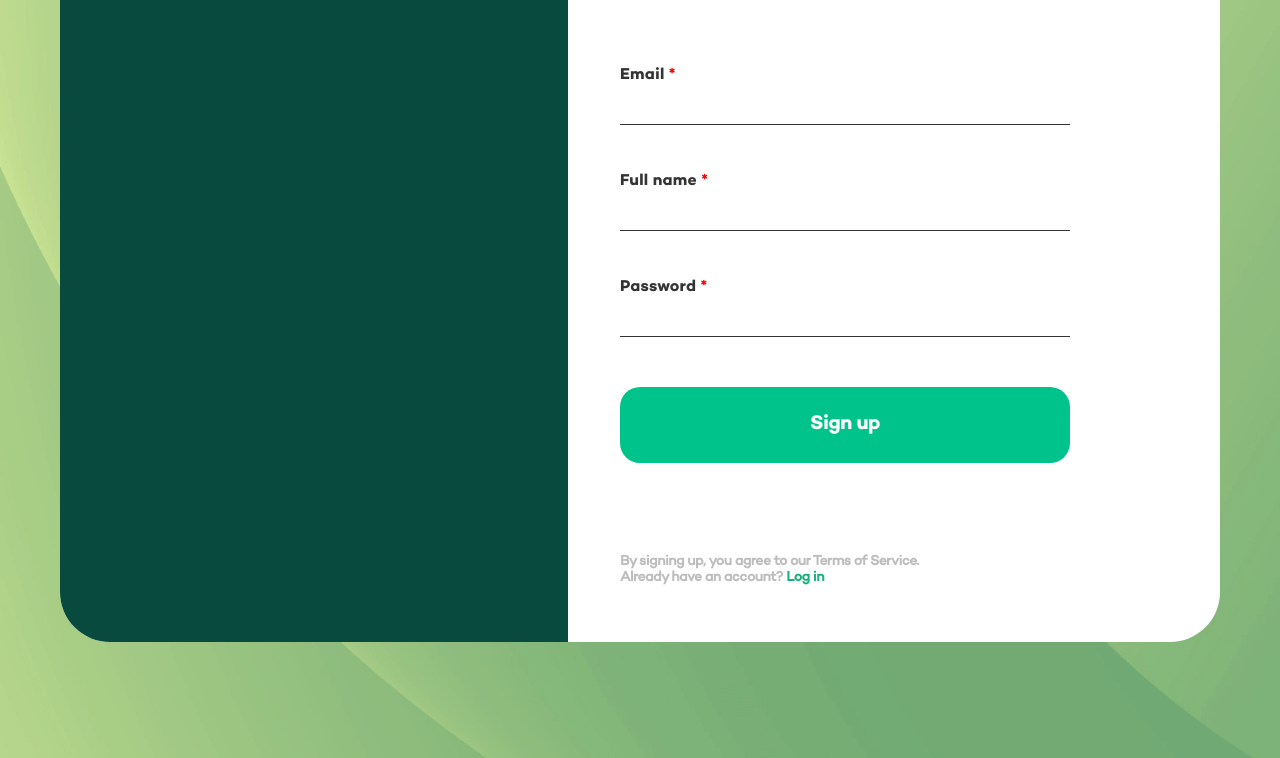
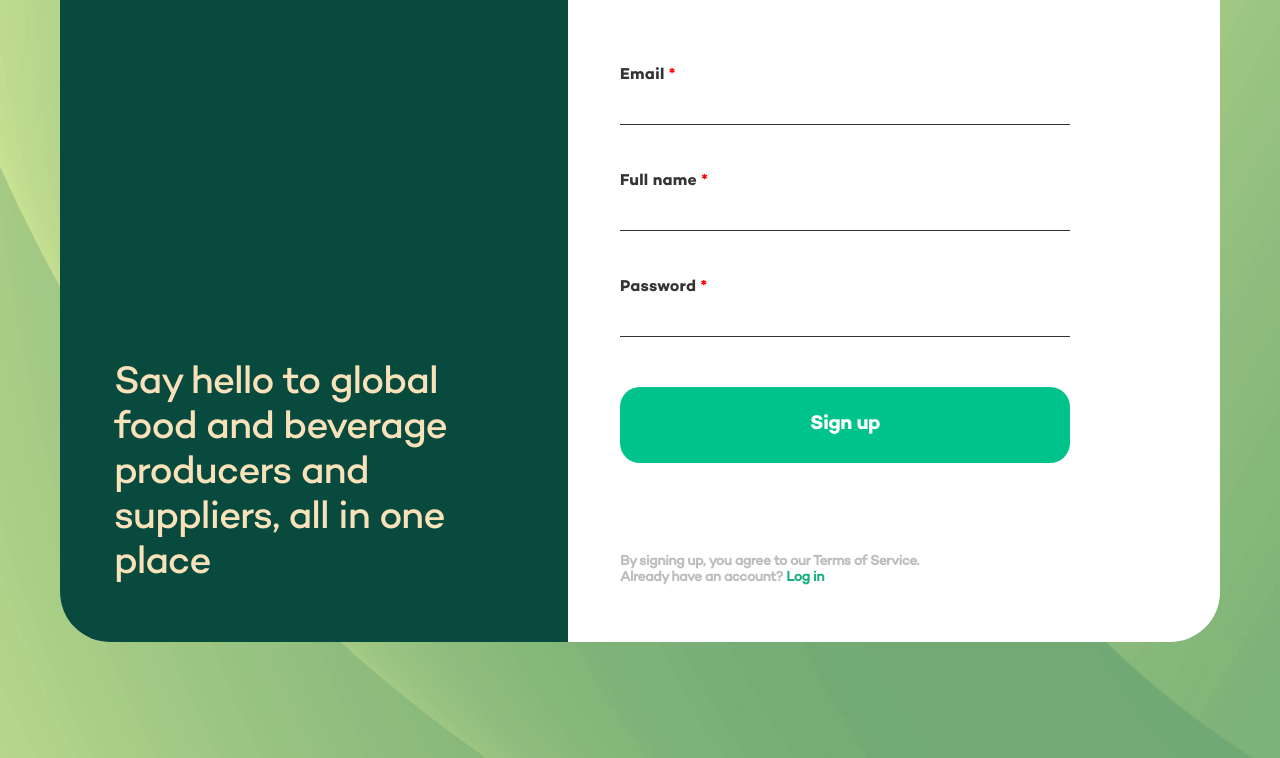
Before and after one commit to Delyc/better-market, a plain HTML site: page index.html in a window 1280 px wide. Shown: the part 266-1024 px from the top of the page. Drawn offline with Linux system fonts and the light colour scheme.

```diff
--- a/index.html
+++ b/index.html
@@ -13,6 +13,7 @@
         <div class="register">
             <div class="register__info">
                 <img class="register__info-logo" src="./assets/logo.svg" />
+                <p class="register__info-text">Say hello to global food and beverage producers and suppliers, all in one place</p>
             </div>
             <div class="register__fill">
                 <h2 class="register__fill-heading">Let’s get started
```
